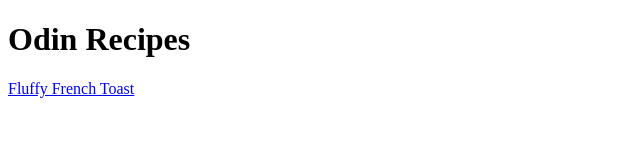
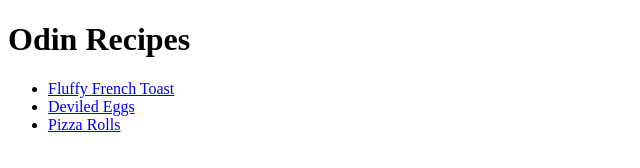
Before and after one commit to devillejoshua14/odin-recipes, a plain HTML site: page index.html in a window 1280 px wide. Shown: the whole page, without its empty margins (0-640 px from the left). Drawn offline with Linux system fonts and the light colour scheme.

Commit message:
Added unordered list to links lines 10-14.

```diff
--- a/index.html
+++ b/index.html
@@ -7,8 +7,10 @@
 </head>
 <body>
     <h1>Odin Recipes</h1>
-    <a href="recipes/frenchtoast.html">Fluffy French Toast</a>
-    <a href="recipes/deviledeggs.html"></a>
-    <a href="recipes/pizzarolls.html"></a>
+    <ul>
+        <li><a href="recipes/frenchtoast.html">Fluffy French Toast</a></li>
+        <li><a href="recipes/deviledeggs.html">Deviled Eggs</a></li>
+        <li><a href="recipes/pizzarolls.html">Pizza Rolls </a></li>
+    </ul>
 </body>
 </html>
```
